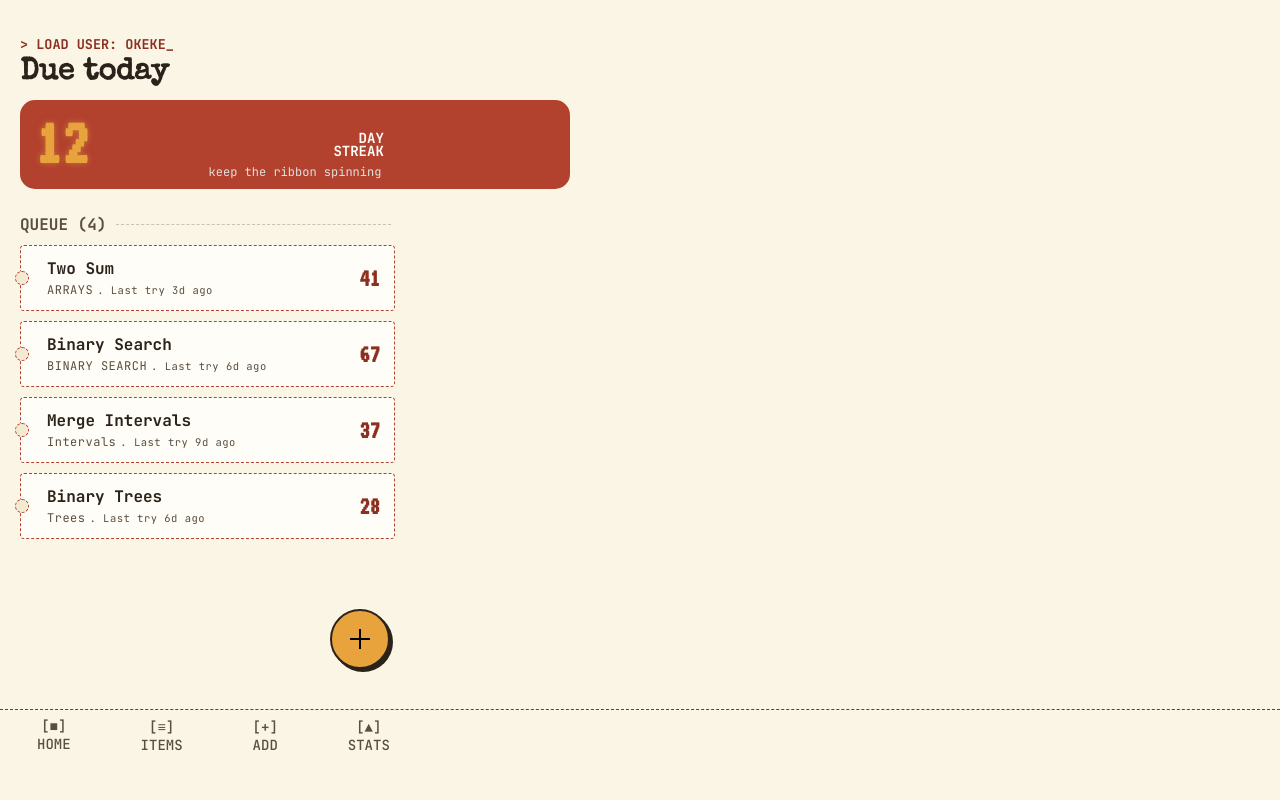
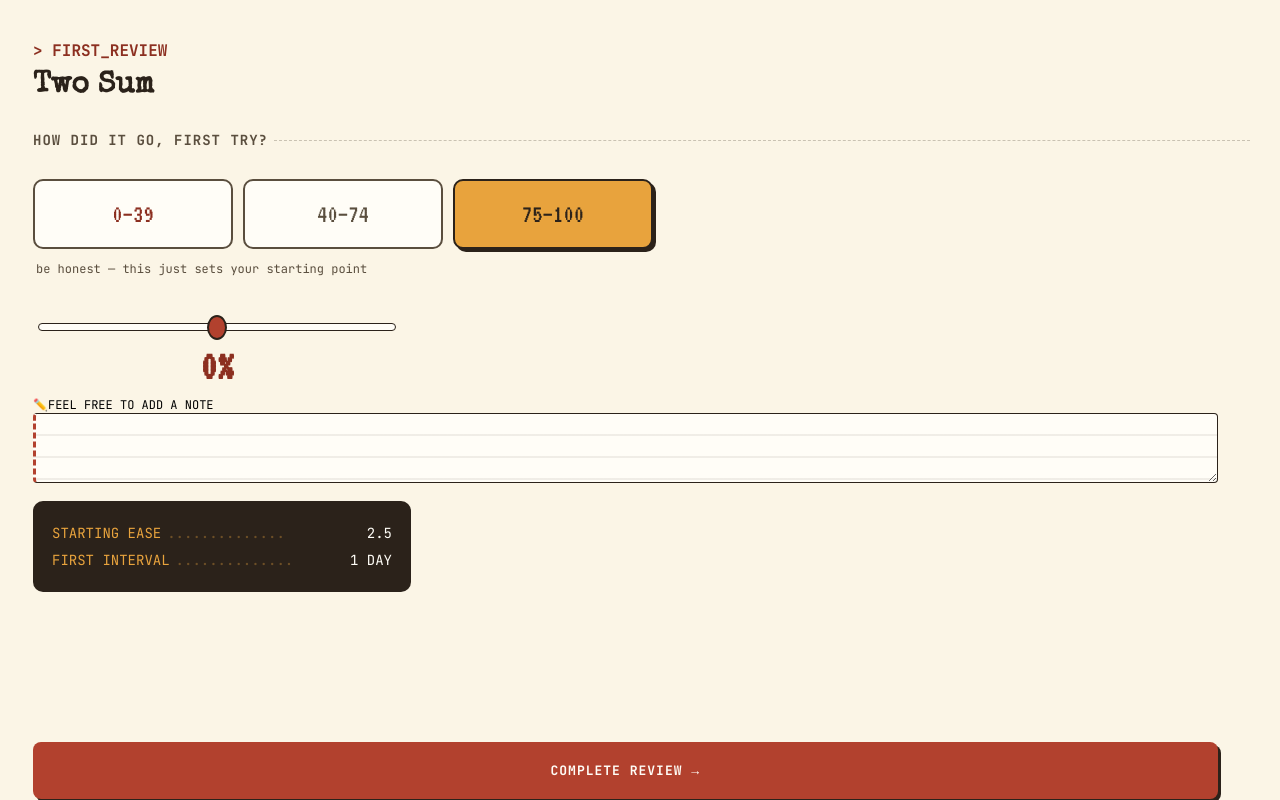
Before and after one commit to Kene-Okeke/recall, a React app in the folder frontend/: page / in a window 1280 px wide. Built offline with nearby package versions, Linux system fonts and the light colour scheme; the HTML template or start-up script is replaced by a standard one.

Commit message:
first rev screen + slider component done

```diff
--- a/frontend/src/App.jsx
+++ b/frontend/src/App.jsx
@@ -1,11 +1,8 @@
 import "./App.css";
 
-import Home from "./pages/Home.jsx";
-
-import Welcome from "./pages/Welcome.jsx";
-
+import FirstRevScreen from "./pages/FirstRevScreen.jsx";
 function App() {
-  return <Home />;
+  return <FirstRevScreen />;
 }
 
 export default App;
--- /dev/null
+++ b/frontend/src/components/ScoreSlider.css
@@ -0,0 +1,47 @@
+.scoreSlider {
+  -webkit-appearance: none;
+  appearance: none;
+  width: 100%;
+  height: 8px;
+  border-radius: 4px;
+  border: 1px solid #2b221a;
+  outline: none;
+}
+
+.scoreSlider::-webkit-slider-thumb {
+  -webkit-appearance: none;
+  width: 20px;
+  height: 25px;
+  border-radius: 50%;
+  background: #b2412e;
+  border: 2px solid #2b221a;
+  cursor: pointer;
+}
+
+.scoreSlider::-moz-range-thumb {
+  width: 29px;
+  height: 29px;
+  border-radius: 50%;
+  background: #b2412e;
+  border: 2px solid #2b221a;
+  cursor: pointer;
+}
+
+.scoreSlider::-moz-range-track {
+  background: transparent;
+  height: 8px;
+  border: none;
+}
+
+.Score {
+  text-align: center;
+  font-family: "VT323", monospace;
+  font-size: 42px;
+  color: #8c2f20;
+  margin-top: 10px;
+  font-weight: bold;
+}
+
+.scoreSection {
+  padding-top: 20px;
+}
--- /dev/null
+++ b/frontend/src/components/ScoreSlider.jsx
@@ -0,0 +1,36 @@
+import { useState } from "react";
+import "./ScoreSlider.css";
+
+/* this is the score slider component */
+function ScoreSlider() {
+  const [score, setScore] = useState(0);
+
+  let sliderColor;
+
+  if (score <= 30) {
+    sliderColor = "#B2412E";
+  } else if (score <= 70) {
+    sliderColor = "#E8A33D";
+  } else {
+    sliderColor = "#F3EAD3";
+  }
+
+  return (
+    <>
+      <input
+        className="scoreSlider"
+        type="range"
+        min={0}
+        max={100}
+        onChange={(e) => setScore(Number(e.target.value))}
+        style={{
+          background: `linear-gradient(to right, ${sliderColor} ${score}%, #FFFDF7 ${score}%)`,
+        }}
+      />
+
+      <p className="Score">{score}%</p>
+    </>
+  );
+}
+
+export default ScoreSlider;
--- /dev/null
+++ b/frontend/src/css/firstreview.css
@@ -0,0 +1,227 @@
+.mainContainer {
+  background-color: var(--paperbackground);
+  height: 100vh;
+  overflow: hidden;
+  padding-top: 40px;
+  padding-left: 33px;
+}
+
+* {
+  margin: 0;
+  padding: 0;
+  box-sizing: border-box;
+}
+
+.firstReviewText {
+  color: var(--rust-darkpressed);
+  font-family: "JetBrains Mono", monospace;
+  font-size: 16px;
+}
+
+.scorerangeSection {
+  display: flex;
+  gap: 30px;
+  padding: 30px;
+  padding-bottom: 10px;
+  margin-left: -10px;
+}
+
+.scorerangeSection h2 {
+  font-size: 26px;
+}
+
+.firstRange,
+.secondRange,
+.thirdRange {
+  border-style: solid;
+  display: flex;
+  align-items: center;
+  justify-content: center;
+  border-width: 2px;
+  padding-top: 20px;
+  padding-bottom: 20px;
+  padding-left: 24px;
+  padding-right: 24px;
+  margin-left: -20px;
+  border-color: var(--ink-softsecondarytext);
+  font-family: "VT323", monospace;
+  background-color: var(--whitecards);
+  border-radius: 10px;
+  width: 200px;
+  color: var(--ink-softsecondarytext);
+  font-weight: lighter;
+}
+
+.secondRange {
+}
+
+.thirdRange {
+  background: #e8a33d; /* mustard */
+  color: #2b221a; /* ink */
+  border: 2px solid #2b221a;
+  box-shadow: 3px 3px 0 #2b221a; /* the offset shadow */
+}
+
+.firstRange {
+  color: var(--rust-darkpressed);
+}
+
+.reviewTopic {
+  font-family: "Special Elite", cursive;
+  color: var(--inktext);
+  padding-bottom: 30px;
+  font-size: 30px;
+  padding-top: 10px;
+}
+
+.howtextanddots {
+  display: flex;
+  align-items: center;
+  gap: 6px;
+  padding-right: 30px;
+}
+
+.howtextanddots h2 {
+  font-family: "JetBrains Mono", monospace;
+  font-size: 14px;
+  font-weight: 700;
+  letter-spacing: 1px;
+  color: #5a4e3e; /* ink-soft */
+  margin: 0;
+  white-space: nowrap;
+}
+
+.dottedLine {
+  flex: 1;
+  border-bottom: 1px dashed #5a4e3e; /* ink-soft */
+  opacity: 0.3;
+}
+
+.scoreSlidercont {
+  padding: 10px;
+  margin-left: -5px;
+  padding-right: 20px;
+  width: 388px;
+  padding-top: 20px;
+}
+
+.honestText {
+  font-family: "JetBrains Mono", monospace;
+  color: var(--ink-softsecondarytext);
+  font-size: 12px;
+  padding-left: 3px;
+  padding-bottom: 10px;
+}
+
+.howtextanddots {
+  display: flex;
+}
+
+.addnotesSection h2 {
+  font-family: "JetBrains Mono", monospace;
+  font-size: 12px;
+  font-weight: lighter;
+}
+
+.notesLabel {
+  display: block;
+  font-family: "JetBrains Mono", monospace;
+  font-size: 10.5px;
+  font-weight: 700;
+  letter-spacing: 0.5px;
+  color: #5a4e3e; /* ink-soft */
+  margin: 14px 0 6px;
+}
+
+.notesLabel::before {
+  content: "✎ ";
+  color: #8c2f20; /* rust-dark */
+}
+
+#notes {
+  max-width: 100%;
+  width: 95%;
+  min-height: 70px;
+  resize: vertical;
+
+  background:
+    repeating-linear-gradient(
+      to bottom,
+      transparent 0px,
+      transparent 20px,
+      rgba(90, 78, 62, 0.18) 21px,
+      transparent 22px
+    ),
+    #fffdf7; /* white */
+
+  border: 1px solid #2b221a; /* ink */
+  border-left: 3px dashed #b2412e; /* rust */
+  border-radius: 4px;
+  padding: 10px 12px 4px;
+
+  font-family: "Special Elite", monospace;
+  font-size: 13px;
+  line-height: 22px;
+  color: #2b221a;
+
+  outline: none;
+}
+
+#notes::placeholder {
+  color: #5a4e3e;
+  opacity: 0.55;
+}
+
+.terminalPanel {
+  background: #2b221a; /* ink */
+  border-radius: 10px;
+  padding: 19px;
+  color: #e8a33d; /* mustard */
+  font-family: "JetBrains Mono", monospace;
+  font-size: 14px;
+  line-height: 1.9;
+  margin-top: 14px;
+  width: 378px;
+}
+
+.terminalPanel .row {
+  display: flex;
+  justify-content: space-between;
+}
+
+.terminalPanel .row .dots {
+  flex: 1;
+  overflow: hidden;
+  white-space: nowrap;
+  margin: 0 6px;
+  opacity: 0.35;
+}
+
+.terminalPanel .val {
+  color: #fffdf7; /* white */
+}
+
+.completeReviewButton {
+  display: block;
+  max-width: 100%;
+  width: 95%;
+  text-align: center;
+  background: #b2412e; /* rust */
+  color: #fffdf7; /* white */
+  font-family: "JetBrains Mono", monospace;
+  font-weight: 700;
+  letter-spacing: 1px;
+  font-size: 13px;
+  padding: 20px 0;
+  border-radius: 8px;
+  border: none;
+  margin-top: 150px;
+  margin-bottom: 14px;
+  box-shadow: 3px 3px 0 #2b221a; /* ink offset shadow */
+  cursor: pointer;
+}
+
+.completeReviewButton:active {
+  box-shadow: none;
+  transform: translate(3px, 3px);
+}
--- a/frontend/src/index.css
+++ b/frontend/src/index.css
@@ -1,7 +1,13 @@
 @import url("https://fonts.googleapis.com/css2?family=JetBrains+Mono:wght@400;500;700&family=Special+Elite&family=VT323&display=swap");
 
 :root {
-  --ink: #2b221a;
-  --paper: #f5f0e6;
-  ----accent: #e8a33d;
+  --creambackground: #f3ead3;
+  --paperbackground: #fbf5e6;
+  --mustardprimary: #e8a33d;
+  --mustard-darkpressed: #c6832a;
+  --rust: #b2412e;
+  --rust-darkpressed: #8c2f20;
+  --inktext: #2b221a;
+  --ink-softsecondarytext: #5a4e3e;
+  --whitecards: #fffdf7;
 }
--- /dev/null
+++ b/frontend/src/pages/FirstRevScreen.jsx
@@ -0,0 +1,60 @@
+import "../css/firstreview.css";
+import ScoreSlider from "../components/ScoreSlider";
+
+function FirstRevScreen() {
+  return (
+    <>
+      <section className="mainContainer">
+        <div className="firstReviewDetails">
+          <h1 className="firstReviewText"> &gt; FIRST_REVIEW</h1>
+          <h2 className="reviewTopic">Two Sum</h2>
+        </div>
+
+        <div className="howtextanddots">
+          <h2>HOW DID IT GO, FIRST TRY?</h2>
+          <div className="dottedLine"></div>
+        </div>
+
+        <div className="scorecardsContainer">
+          <div className="scorerangeSection">
+            <h2 className="firstRange">0–39</h2>
+            <h2 className="secondRange">40–74</h2>
+            <h2 className="thirdRange">75–100</h2>
+          </div>
+          <span className="honestText">
+            be honest — this just sets your starting point
+          </span>
+        </div>
+        <section className="scoreSection">
+          <div className="scoreSlidercont">
+            <ScoreSlider />
+          </div>
+        </section>
+
+        <section className="addnotesSection">
+          <h2>✏️FEEL FREE TO ADD A NOTE</h2>
+          <label>
+            <textarea name="notes" id="notes"></textarea>
+          </label>
+        </section>
+
+        <div class="terminalPanel">
+          <div class="row">
+            <span>STARTING EASE</span>
+            <span class="dots">..............</span>
+            <span class="val">2.5</span>
+          </div>
+          <div class="row">
+            <span>FIRST INTERVAL</span>
+            <span class="dots">..............</span>
+            <span class="val">1 DAY</span>
+          </div>
+        </div>
+
+        <button className="completeReviewButton">COMPLETE REVIEW →</button>
+      </section>
+    </>
+  );
+}
+
+export default FirstRevScreen;
```
